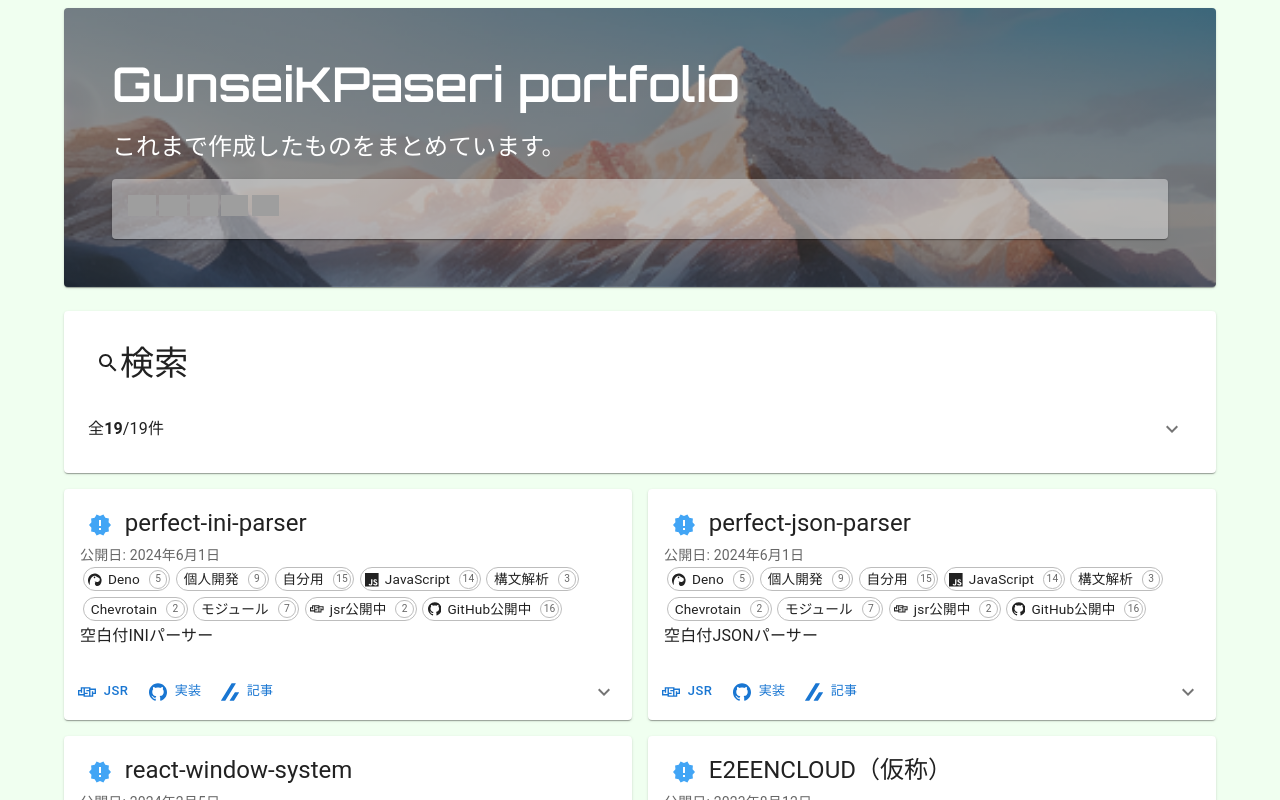
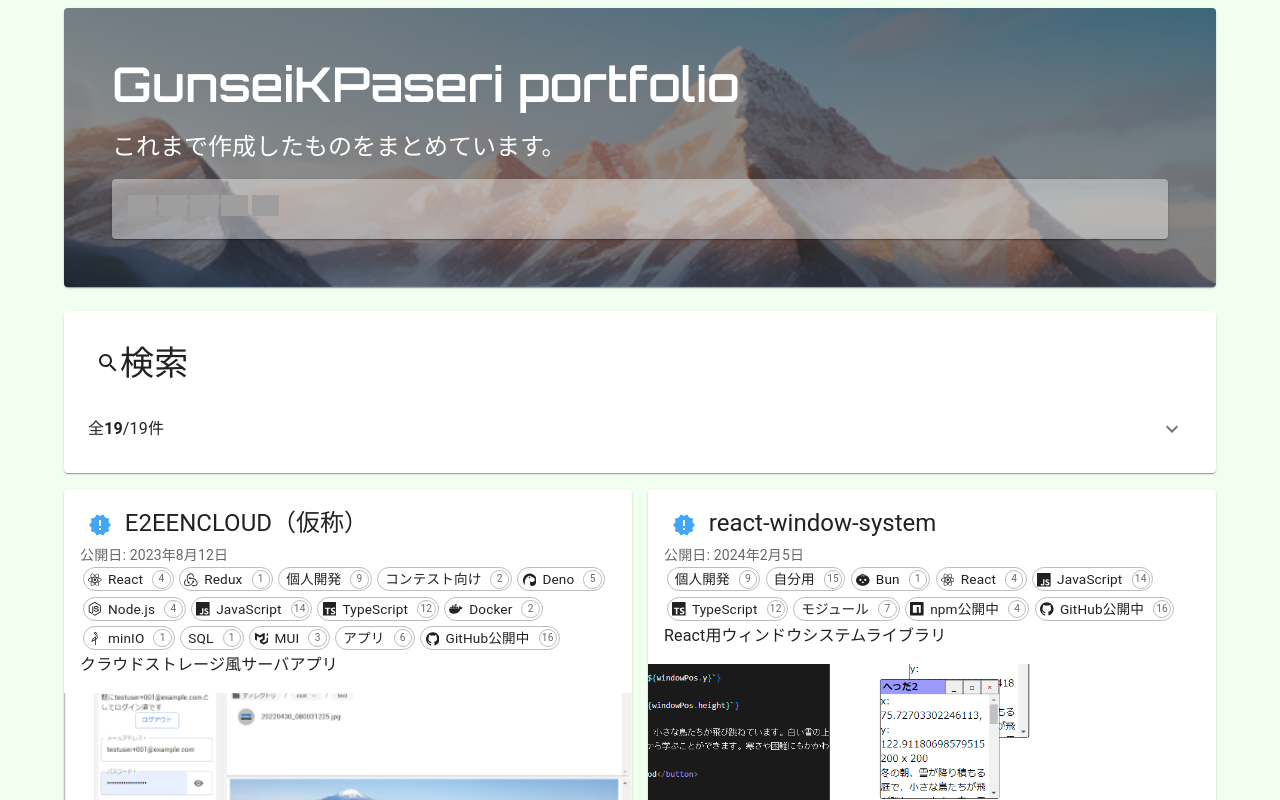
Before and after one commit to GunseiKPaseri/GunseiKPaseri.github.io, a React (Vite) app: page / in a window 1280 px wide. Shown: the top 800 px of the page. Built offline with nearby package versions, Linux system fonts and the light colour scheme; grey boxes are pictures that could not be loaded.

Commit message:
add score

```diff
--- a/src/components/ContentsCard.tsx
+++ b/src/components/ContentsCard.tsx
@@ -36,13 +36,11 @@ export const ContentsCard = (props: {source: Source}) => {
 
   const date = new Date(props.source.date)
   const dateString = `${date.getFullYear()}年${date.getMonth() + 1}月${date.getDate()}日`
-  // 半年以内の記事はnewマークを表示
-  const recent = (Date.now() - date.getTime()) < 1000 * 60 * 60 * 24 * 180
 
   return (
     <Card sx={{width: "100%"}}>
       <CardContent>
-        <Typography variant="h5" component="div">{recent && <NewBudge />}<Markdown>{props.source.title}</Markdown></Typography>
+        <Typography variant="h5" component="div">{props.source.recent && <NewBudge />}<Markdown>{props.source.title}</Markdown></Typography>
         <Typography variant="body2" color="text.secondary">公開日: {dateString}</Typography>
         <TagList tags={props.source.tag} />
         <Markdown overrides={{p: { component: Typography, props: {color: 'text.secondary'} }}}>{props.source.summary}</Markdown>
--- a/src/components/ContentsList.tsx
+++ b/src/components/ContentsList.tsx
@@ -1,7 +1,7 @@
 import { useContext, useMemo, useState } from "react";
 import Grid from "@mui/material/Unstable_Grid2/Grid2";
 import { ContentsCard } from "./ContentsCard";
-import { sources, type ContentsTag } from "../source";
+import { Source, sources, type ContentsTag } from "../source";
 import { appContext } from "../state/context";
 import { SearchCard } from "./SearchCard";
 import { AnimatePresence, motion } from "framer-motion";
@@ -36,6 +36,19 @@ const findSource = (keyword: string, selectedTags: ContentsTag[]) => {
     }))
 }
 
+const compareSource = (a: Source, b: Source) => {
+  // pick up recent item
+  if(a.recent && !b.recent) return -1;
+  if(!a.recent && b.recent) return 1;
+
+  // compare score
+  if((a.score ?? 0) > (b.score ?? 0)) return -1;
+  if((a.score ?? 0) < (b.score ?? 0)) return 1;
+
+  // compare date
+  return b.date.localeCompare(a.date);
+}
+
 export const ContentsList = () => {
   const context = useContext(appContext);
   const [searchWord, setSearchWord] = useState("");
@@ -51,7 +64,7 @@ export const ContentsList = () => {
         <AnimatePresence mode="popLayout">
         {
 
-          narrowDownSources.toSorted((a,b) => b.date.localeCompare(a.date)).filter(x=>x.visible).map(x => {
+          narrowDownSources.toSorted(compareSource).filter(x=>x.visible).map(x => {
             return (
               <Grid
                 key={x.id}
--- a/src/source.tsx
+++ b/src/source.tsx
@@ -1,18 +1,21 @@
 import {
   SiBun as BunIcon,
+  SiCodesandbox as CodesandboxIcon,
+  SiCodepen as CodepenIcon,
   SiDeno as DenoIcon,
   SiDocker as DockerIcon,
   SiGithub as GitHubIcon,
   SiJavascript as JavaScriptIcon,
   SiJquery as JqueryIcon,
   SiJsr as JsrIcon,
+  SiMinio as MinIOIcon,
   SiMui as MuiIcon,
   SiNodedotjs as NodeIcon,
   SiNpm as NpmIcon,
   SiPython as PythonIcon,
   SiReact as ReactIcon,
-  SiCodepen as CodepenIcon,
-  SiCodesandbox as CodesandboxIcon,
+  SiRedux as ReduxIcon,
+  SiTypescript as TypeScriptIcon,
   SiZenn as ZennIcon,
 } from "react-icons/si";
 import {
@@ -28,12 +31,16 @@ export const contentsTagLogo = {
   'Docker': {logo: {icon: <DockerIcon />, color: '#2496ed'}, type: 'skill', description: 'コンテナ化技術'},
   'JavaScript': {logo: {icon: <JavaScriptIcon />, color: '#f7df1e'}, type: 'skill', description: 'Webプログラミング言語'},
   'jQuery': {logo: {icon: <JqueryIcon />, color: '#0865a7'}, type: 'skill', description: 'DOM操作ライブラリ'},
+  'minIO': {logo: {icon: <MinIOIcon />, color: '#c72745'}, type: 'skill', description: 'オブジェクトストレージサーバ'},
   'MUI': {logo: {icon: <MuiIcon />, color: '#0081cb'}, type: 'skill', description: 'UIコンポーネントライブラリ'},
   'Node.js': {logo: {icon: <NodeIcon />, color: '#68a063'}, type: 'skill', description: 'JavaScriptランタイム'},
   'Python': {logo: {icon: <PythonIcon />, color: '#306998'}, type: 'skill', description: '汎用プログラミング言語'},
   'React': {logo: {icon: <ReactIcon />, color: '#61dafb'}, type: 'skill', description: 'UI開発ライブラリ'},
+  'Redux': {logo: {icon: <ReduxIcon />, color: '#764abc'}, type: 'skill', description: 'React用状態管理ライブラリ'},
   'Peg.js/Peggy': {type: 'skill', description: 'パーサージェネレーター'},
   'SQL': {type: 'skill', description: 'DB操作'},
+  'TextAliveAppAPI': {type: 'skill', description: '歌詞連動アニメーションAPI'},
+  'TypeScript': {logo: {icon: <TypeScriptIcon />, color: '#3178c6'}, type: 'skill', description: 'JavaScriptの型付け拡張'},
   '構文解析': {type: 'skill', description: 'テキストの構造化'},
   '画像処理': {type: 'skill', description: ''},
   'アプリ': {type: 'genre', description: ''},
@@ -98,9 +105,11 @@ export type Source = {
   img?: string,
   tag: ContentsTag[],
   visible: boolean,
+  recent: boolean,
+  score?: 0 | 1 | 2 | 3 | 4 | 5,
 };
 
-type SourceOmited = Omit<Source, 'id' | 'tag' | 'link' | 'visible'>
+type SourceOmited = Omit<Source, 'id' | 'tag' | 'link' | 'visible' | 'recent'>
   & {
     tag: ContentsTagManual[]
     link?: (string | LinkDetail)[]
@@ -119,8 +128,9 @@ iniのパースを行う際、改行・タグ・空白文字を無視するこ
       'https://github.com/GunseiKPaseri/perfect-ini-parser',
       'https://zenn.dev/gunseikpaseri/articles/parser-published-jsr',
     ],
-    tag: ['Deno', '個人開発', '自分用', 'JavaScript', '構文解析', 'Chevrotain', 'モジュール'],
+    tag: ['Deno', '個人開発', '自分用', 'JavaScript', 'TypeScript', '構文解析', 'Chevrotain', 'モジュール'],
     date: '2024-06-01',
+    score: 2,
   },
   {
     title: 'perfect-json-parser',
@@ -134,8 +144,9 @@ JSONのパースを行う際、改行・タグ・空白文字を無視するこ
       'https://github.com/GunseiKPaseri/perfect-json-parser',
       'https://zenn.dev/gunseikpaseri/articles/parser-published-jsr',
     ],
-    tag: ['Deno', '個人開発', '自分用', 'JavaScript', '構文解析', 'Chevrotain', 'モジュール'],
+    tag: ['Deno', '個人開発', '自分用', 'JavaScript', 'TypeScript', '構文解析', 'Chevrotain', 'モジュール'],
     date: '2024-06-01',
+    score: 2,
   },
   {
     title: 'E2EENCLOUD（仮称）',
@@ -159,9 +170,10 @@ FIDO2やTOTP等の多要素認証に対応。
       },
       'https://github.com/GunseiKPaseri/e2eencloud',
     ],
-    tag: ['React', '個人開発', 'コンテスト向け', 'Deno', 'Node.js', 'JavaScript', 'Docker', 'SQL', 'MUI', 'アプリ'],
+    tag: ['React', 'Redux', '個人開発', 'コンテスト向け', 'Deno', 'Node.js', 'JavaScript', 'TypeScript', 'Docker', 'minIO', 'SQL', 'MUI', 'アプリ'],
     img: './e2eencloud.png',
     date: '2023-08-12',
+    score: 4,
   },
   {
     title: 'LyricTyper',
@@ -176,8 +188,9 @@ FIDO2やTOTP等の多要素認証に対応。
       }
     ],
     img: './lyrictyper.png',
-    tag: ['個人開発', 'コンテスト向け', 'Node.js', 'JavaScript', 'アプリ'],
+    tag: ['個人開発', 'コンテスト向け', 'Node.js', 'JavaScript', 'TypeScript', 'TextAliveAppAPI', 'アプリ'],
     date: '2020-09-18',
+    score: 4,
   },
   {
     title: 'react-window-system',
@@ -190,8 +203,9 @@ FIDO2やTOTP等の多要素認証に対応。
       'https://www.npmjs.com/package/react-window-system',
     ],
     img: './react-window-system.png',
-    tag: ['個人開発', '自分用', 'Bun', 'React', 'JavaScript', 'モジュール'],
+    tag: ['個人開発', '自分用', 'Bun', 'React', 'JavaScript', 'TypeScript', 'モジュール'],
     date: '2024-02-05',
+    score: 3,
   },
   {
     title: 'promise_array_parallel',
@@ -202,8 +216,9 @@ FIDO2やTOTP等の多要素認証に対応。
       'https://www.npmjs.com/package/promise_array_parallel',
       'https://deno.land/x/promise_array_parallel'
     ],
-    tag: ['個人開発', '研究用', 'Deno', 'Node.js', 'JavaScript', 'モジュール'],
+    tag: ['個人開発', '研究用', 'Deno', 'Node.js', 'JavaScript', 'TypeScript', 'モジュール'],
     date: '2022-11-01',
+    score: 2,
   },
   {
     title: 'gunseikpaseri.github.io',
@@ -213,8 +228,9 @@ FIDO2やTOTP等の多要素認証に対応。
       'https://github.com/GunseiKPaseri/gunseikpaseri.github.io',
       'https://gunseikpaseri.github.io/'
     ],
-    tag: ['個人開発', '自分用', 'JavaScript', 'React', 'MUI', 'アプリ'],
+    tag: ['個人開発', '自分用', 'JavaScript', 'TypeScript', 'React', 'MUI', 'アプリ'],
     date: '2023-05-15',
+    score: 2,
   },
   {
     title: 'deno-session',
@@ -224,7 +240,7 @@ FIDO2やTOTP等の多要素認証に対応。
       'https://github.com/GunseiKPaseri/deno-session',
       'https://zenn.dev/gunseikpaseri/articles/deno-session-third-pirty',
     ],
-    tag: ['個人開発', '自分用', 'Deno', 'JavaScript', 'モジュール'],
+    tag: ['個人開発', '自分用', 'Deno', 'TypeScript', 'JavaScript', 'モジュール'],
     date: '2022-01-08',
   },
   {
@@ -233,8 +249,9 @@ FIDO2やTOTP等の多要素認証に対応。
     description: '点字でプログラムする難解プログラミング言語。[fizzbuzzを解くソースコードの例](https://github.com/GunseiKPaseri/tenjijs/blob/main/example_fizzbuzz2.tj)はこのようになっており、非常に読み取りずらい。[PEG.js](https://pegjs.org/)・[escodegen](https://github.com/estools/escodegen)を利用したAltJSで実現。vitestを用いて正常に実行できるかを確認できる。授業課題。文法の解説・プレイグラウンドを作成予定。',
     link: ['https://github.com/GunseiKPaseri/tenjijs'],
     img: './tenjijs.png',
-    tag: ['個人開発', '課題', 'JavaScript', 'esolang', '構文解析', 'Peg.js/Peggy'],
+    tag: ['個人開発', '課題', 'JavaScript', 'TypeScript', 'esolang', '構文解析', 'Peg.js/Peggy'],
     date: '2023-01-07',
+    score: 2,
   },
   {
     title: 'detect-chinese',
@@ -244,7 +261,7 @@ FIDO2やTOTP等の多要素認証に対応。
       'https://github.com/Neos21/detect-chinese',
       'https://www.npmjs.com/package/@neos21/detect-chinese',
     ],
-    tag: ['フォーク・コントリビュート', '自分用', 'JavaScript', 'モジュール'],
+    tag: ['フォーク・コントリビュート', '自分用', 'TypeScript', 'JavaScript', 'モジュール'],
     date: '2022-07-26',
   },
   {
@@ -255,8 +272,9 @@ FIDO2やTOTP等の多要素認証に対応。
       'https://github.com/GunseiKPaseri/imghashjs',
       'https://www.npmjs.com/package/imghashjs',
     ],
-    tag: ['自分用', 'JavaScript', 'モジュール', 'Node.js', '画像処理'],
+    tag: ['自分用', 'JavaScript', 'TypeScript', 'モジュール', 'Node.js', '画像処理'],
     date: '2022-03-13',
+    score: 1,
   },
   {
     title: '俺得拡張機能集',
@@ -265,7 +283,7 @@ FIDO2やTOTP等の多要素認証に対応。
     link: [
       'https://chromewebstore.google.com/detail/%E4%BF%BA%E5%BE%97%E6%8B%A1%E5%BC%B5%E6%A9%9F%E8%83%BD%E9%9B%86/ikaoaeddhkepbhjbfjjnpghheikmgmda'
     ],
-    tag: ['自分用', 'JavaScript', 'ブラウザ拡張機能', 'jQuery'],
+    tag: ['自分用', 'JavaScript', 'アプリ', 'ブラウザ拡張機能', 'jQuery'],
     date: '2021-08-19'
   },
   {
@@ -277,7 +295,7 @@ FIDO2やTOTP等の多要素認証に対応。
       'https://chromewebstore.google.com/detail/picpickdl/blmeebooelogdcajapgeiooajiphebpp'
     ],
     img: './picpickdl.jpg',
-    tag: ['自分用', 'アプリ', 'JavaScript', 'ブラウザ拡張機能', 'React', 'MUI'],
+    tag: ['自分用', 'アプリ', 'JavaScript', 'TypeScript', 'ブラウザ拡張機能', 'React', 'MUI'],
     date: '2021-09-27',
   },
   {
@@ -287,6 +305,7 @@ FIDO2やTOTP等の多要素認証に対応。
     link: ['https://github.com/GunseiKPaseri/Mery_msy'],
     tag: ['自分用', '設定ファイル'],
     date: '2018-02-08',
+    score: 2,
   },
   {
     title: 'SimpleClock',
@@ -295,7 +314,8 @@ FIDO2やTOTP等の多要素認証に対応。
     link: ['https://github.com/GunseiKPaseri/SimpleClock', 'https://gunseikpaseri.github.io/SimpleClock/'],
     tag: ['自分用', 'アプリ', 'JavaScript', 'jQuery'],
     img: './simpleclock.png',
-    date: '2017-10-07'
+    date: '2017-10-07',
+    score: 1,
   },
   {
     title: 'カスタムbashプロンプト',
@@ -348,12 +368,18 @@ export const sources = sourcesOrigin.map((s, i): Source => {
     ...(link?.some(x => x.type === 'npm') ? ['npm公開中'] as const : []),
     ...(link?.some(x => x.type === 'github') ? ['GitHub公開中'] as const : []),
   ]
+
+  const date = new Date(s.date)
+  // 半年以内の記事はnewマークを表示
+  const recent = (Date.now() - date.getTime()) < 1000 * 60 * 60 * 24 * 180
+
   return ({
     ...s,
     tag,
     link,
     visible: true,
-    id: i
+    id: i,
+    recent,
   } satisfies Source)
 });
 
```
